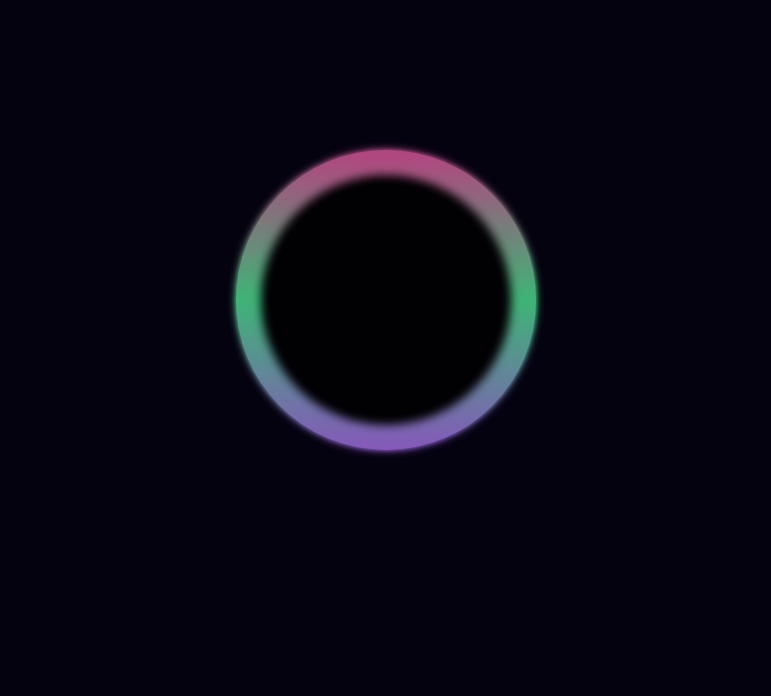
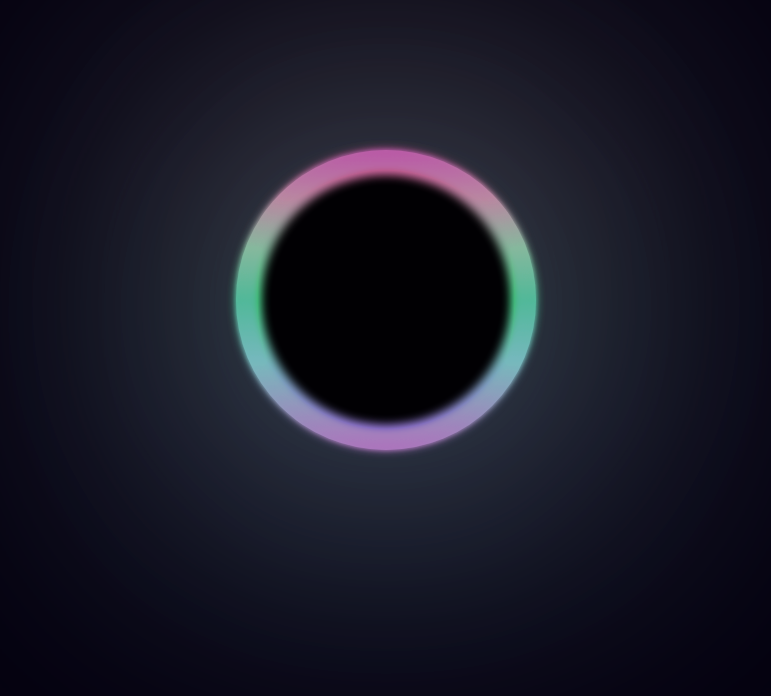
Before and after one commit to MarkoG93/Assignment, a plain HTML site: page index.html in a window 1280 px wide. Shown: the whole page, without its empty margins (254-1025 px from the left). Drawn offline with Linux system fonts and the light colour scheme.

Commit message:
Initial commit  #

```diff
--- a/index.html
+++ b/index.html
@@ -41,6 +41,15 @@
             border-radius: 50%;
             opacity: 80%;
         }
+        .circle-3::before {
+            content: '';
+            position: absolute;
+            width: 300px;
+            height: 300px;
+            margin: 0 auto;
+            background: linear-gradient(#fb5dad,#55fb9f, #b97aff);
+            filter: blur(150px);
+        }
         .circle-3 {
             position: relative;
             width: 300px;
@@ -54,6 +63,7 @@
             animation-name: rotate;
             animation-duration: 1s;
             animation-iteration-count: infinite;
+            filter: brightness(130%);
 
         }
         @keyframes rotate {
@@ -64,6 +74,7 @@
                 transform: rotate(360deg);
             }
         }
+
         .circle-3 ::after {
             content: '';
             position: absolute;
```
